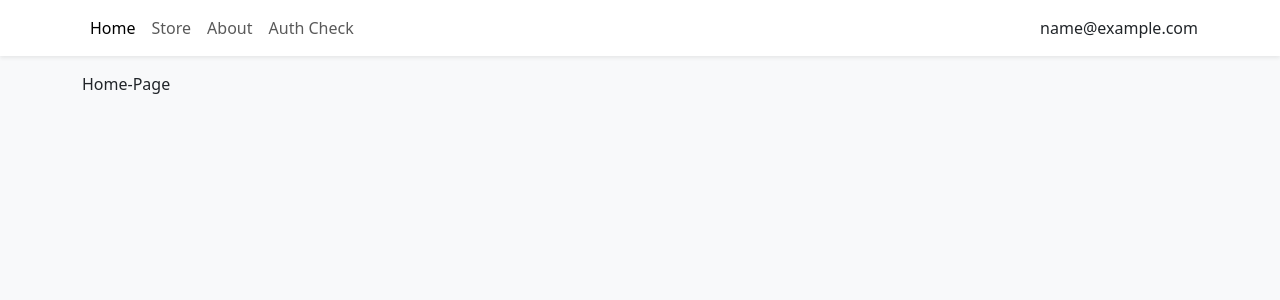
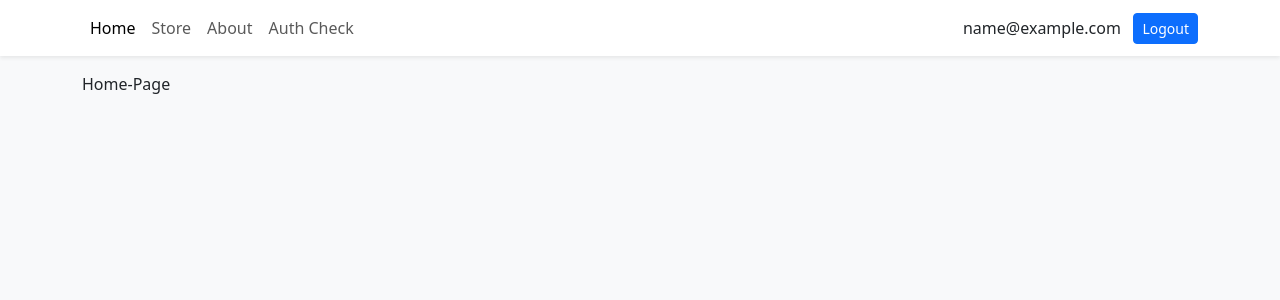
Before and after one commit to Mytheeswaran/react-webpack-typescript, a React app: page / in a window 1280 px wide. Shown: the top 300 px of the page. Built offline with nearby package versions, Linux system fonts and the light colour scheme; sample sign-in values are in the browser's storage.

Commit message:
Protected routes and Logout

```diff
--- a/src/App.tsx
+++ b/src/App.tsx
@@ -11,6 +11,7 @@ import { Navbar } from './components/Navbar'
 import { ShoppingCartProvider } from './context/ShoppingCartContext'
 import { AuthContextProvider } from './context/AuthContext'
 import { AuthCheck } from './pages/AuthCheck'
+import { ProtectedRoute } from './components/ProtectedRoute'
 
 export const App = (): JSX.Element => {
   return (
@@ -22,8 +23,22 @@ export const App = (): JSX.Element => {
             <Route path="/" element={<Home />} />
             <Route path="/store" element={<Store />} />
             <Route path="/about" element={<About />} />
-            <Route path="/login" element={<Login />} />
-            <Route path="/auth-check" element={<AuthCheck />} />
+            <Route
+              path="/login"
+              element={
+                <ProtectedRoute accessBy="non-authenticated-users">
+                  <Login />
+                </ProtectedRoute>
+              }
+            />
+            <Route
+              path="/auth-check"
+              element={
+                <ProtectedRoute accessBy="authenticated-users">
+                  <AuthCheck />
+                </ProtectedRoute>
+              }
+            />
           </Routes>
         </Container>
       </ShoppingCartProvider>
--- a/src/components/Navbar.tsx
+++ b/src/components/Navbar.tsx
@@ -5,7 +5,7 @@ import { useAuthContext } from '../context/AuthContext'
 
 export function Navbar(): JSX.Element {
   const { openCart, cartQuantity } = useShoppingCartContext()
-  const { user } = useAuthContext()
+  const { user, logoutApiCall } = useAuthContext()
   return (
     <NavbarBs
       sticky="top"
@@ -28,7 +28,19 @@ export function Navbar(): JSX.Element {
           </Nav.Link>
         </Nav>
         {user ? (
-          user.email
+          <>
+            {user.email} &nbsp;&nbsp;
+            <Nav data-testid="navbar-link-container">
+              <Button
+                size="sm"
+                color="primary"
+                onClick={logoutApiCall}
+                role="logout-button-test"
+              >
+                Logout
+              </Button>
+            </Nav>
+          </>
         ) : (
           <Nav data-testid="navbar-link-container">
             <Nav.Link to="/login" as={NavLink} role="login-link-test">
--- /dev/null
+++ b/src/components/ProtectedRoute.tsx
@@ -0,0 +1,21 @@
+import { Navigate } from 'react-router-dom'
+import { useAuthContext } from '../context/AuthContext'
+
+export type ProtectedRouteProps = {
+  children: JSX.Element
+  accessBy: string
+}
+
+export const ProtectedRoute = ({ children, accessBy }: ProtectedRouteProps) => {
+  const { user } = useAuthContext()
+  if (accessBy === 'non-authenticated-users') {
+    if (!user) {
+      return children
+    }
+  } else if (accessBy === 'authenticated-users') {
+    if (user) {
+      return children
+    }
+  }
+  return <Navigate to="/"></Navigate>
+}
--- a/src/context/AuthContext.tsx
+++ b/src/context/AuthContext.tsx
@@ -14,7 +14,8 @@ type Payload = {
 
 type AuthContextType = {
   loginApiCall: (payload: Payload) => void
-  user: User
+  user: null | User
+  logoutApiCall: () => void
 }
 
 type User = {
@@ -34,7 +35,7 @@ export const useAuthContext = () => {
 }
 
 export const AuthContextProvider = ({ children }: AuthProviderProps) => {
-  const [user, setUser] = useState<User>(() => {
+  const [user, setUser] = useState<null | User>(() => {
     const userProfile = localStorage.getItem('userProfile')
     if (userProfile) {
       return JSON.parse(userProfile)
@@ -57,8 +58,19 @@ export const AuthContextProvider = ({ children }: AuthProviderProps) => {
     navigate('/')
   }
 
+  const logoutApiCall = async () => {
+    // The purpose of calling logout API is to clear cookies in the browser automatically using withCredentials
+    await axios.get('http://localhost:4000/logout', {
+      withCredentials: true,
+    })
+
+    setUser(null)
+    localStorage.removeItem('userProfile')
+    navigate('/login')
+  }
+
   return (
-    <AuthContext.Provider value={{ loginApiCall, user }}>
+    <AuthContext.Provider value={{ loginApiCall, user, logoutApiCall }}>
       {children}
     </AuthContext.Provider>
   )
```
